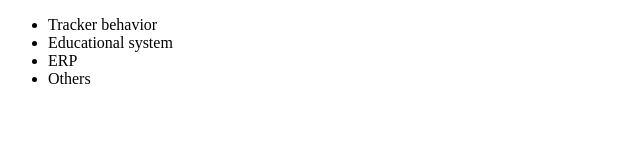
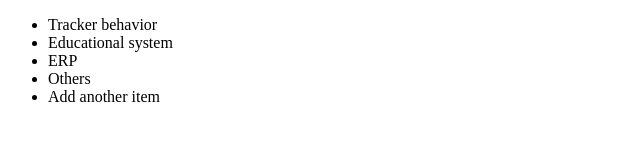
Before and after one commit to williamiprz/alura-git, a plain HTML site: page index.html in a window 1280 px wide. Shown: the whole page, without its empty margins (0-640 px from the left). Drawn offline with Linux system fonts and the light colour scheme.

Commit message:
Adding a new item list

```diff
--- a/index.html
+++ b/index.html
@@ -12,6 +12,7 @@
     <li>Educational system</li>
     <li>ERP</li>
     <li>Others</li>
+    <li>Add another item</li>
   </ul>
 </body>
 </html>
```
